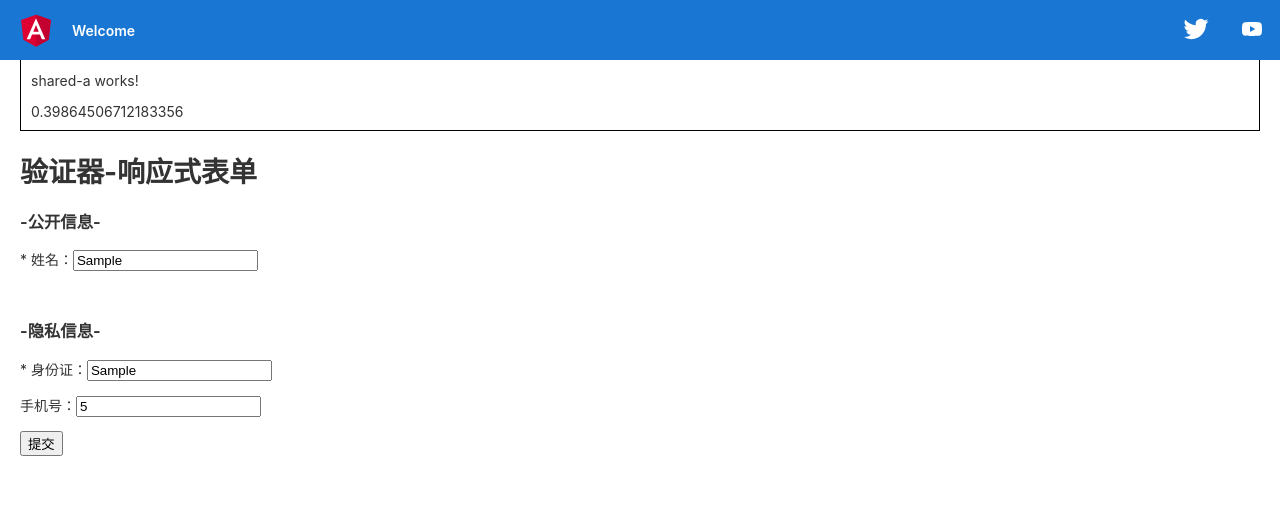
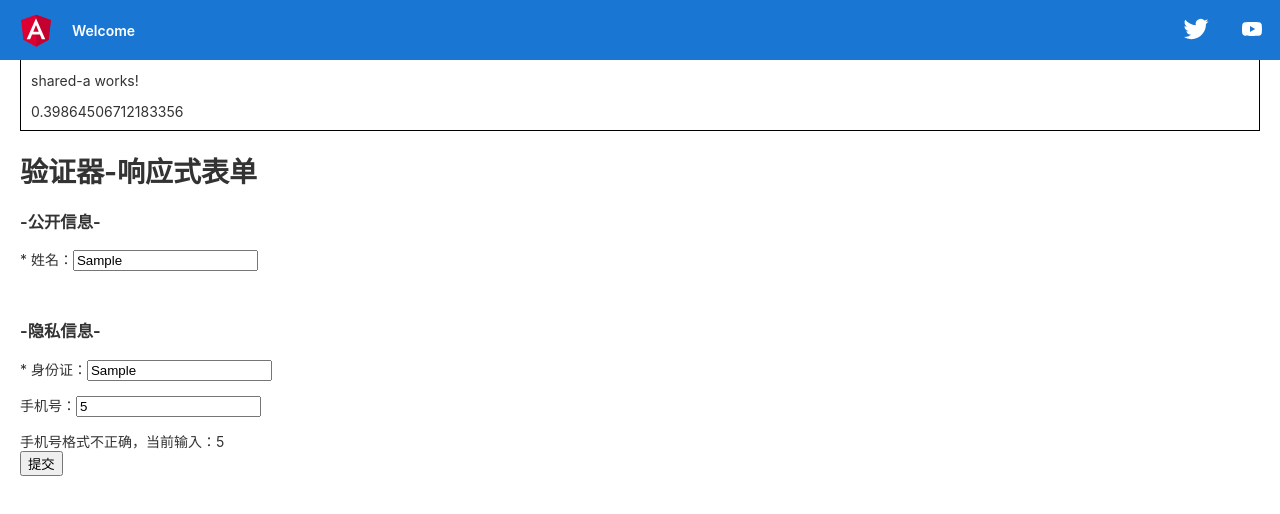
Before and after one commit to Heyff12/angular-session-demo, an Angular app: page /validator in a window 1280 px wide. Both pictures are taken after typing "Sample", "Sample", "5" into the empty fields and a click on the button "提交". Shown: the top 514 px of the page. Built offline with nearby package versions, Linux system fonts and the light colour scheme.

Commit message:
[zhimao] show error

```diff
--- a/src/app/form/custom-validator/custom-validator.component.html
+++ b/src/app/form/custom-validator/custom-validator.component.html
@@ -22,5 +22,9 @@
     </p>
   </div>
 
+  <div *ngIf="errorMobile">
+    手机号格式不正确，当前输入：{{errorMobile.value}}
+  </div>
+
   <button (click)="submit()">提交</button>
 </form>
--- a/src/app/form/custom-validator/custom-validator.component.ts
+++ b/src/app/form/custom-validator/custom-validator.component.ts
@@ -9,8 +9,6 @@ import { validValidator } from './util';
 })
 export class CustomValidatorComponent implements OnInit {
 
-  // TODO 验证指令
-
   form = this.fb.group({
     publicInfo: this.fb.group({
       name: this.fb.control('', [Validators.required, validValidator(/^\w{3}$/, 'errorName')])
@@ -20,6 +18,8 @@ export class CustomValidatorComponent implements OnInit {
       mobile: '',
     })
   });
+
+  errorMobile = null;
 
   constructor(private fb: FormBuilder) { }
 
@@ -31,7 +31,8 @@ export class CustomValidatorComponent implements OnInit {
     console.log(this.form.value.privateInfo.idCard);
     console.log(this.form.value.privateInfo.mobile);
     console.log(this.form.status);
-    console.log(this.form);
+
+    this.errorMobile = this.form.get('privateInfo.mobile').errors?.errorMobile;
   }
 
 }
```
